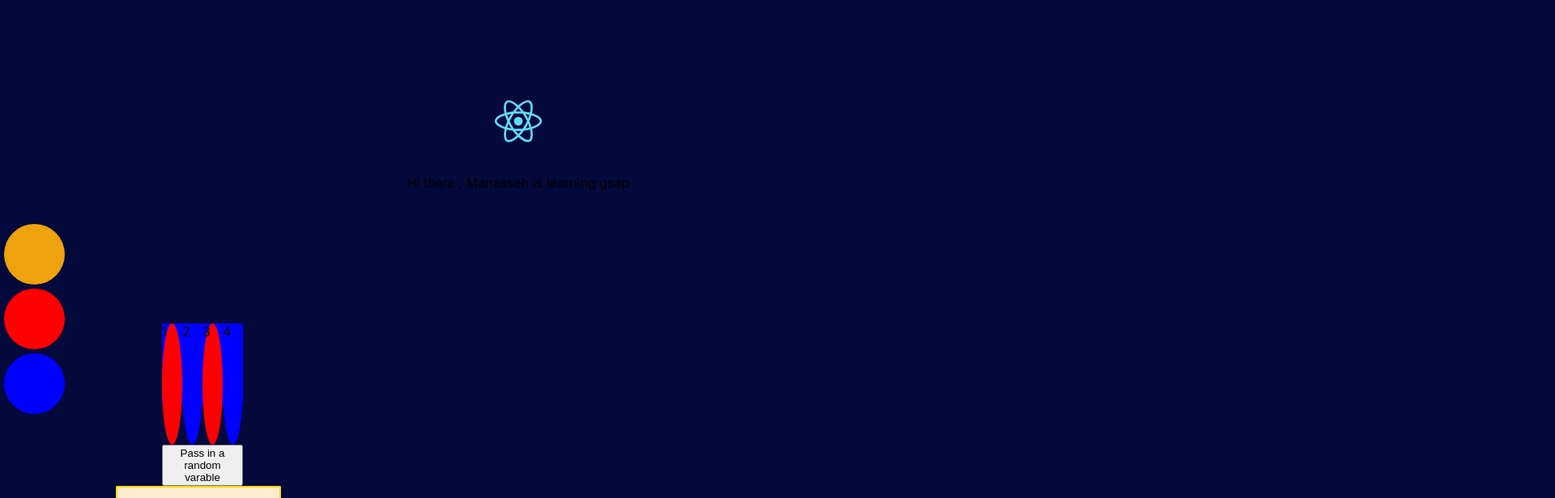
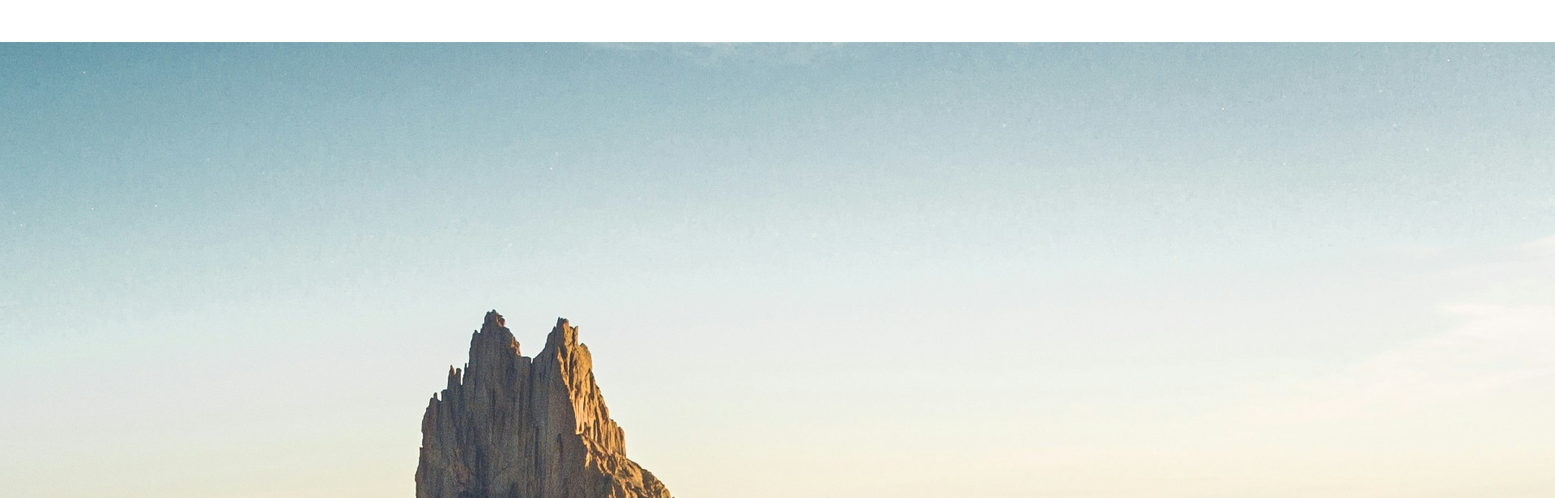
Before and after one commit to manaboy-07/gsap-react, a React (Create React App) app: page / in a window 1280 px wide. Shown: the top 616 px of the page at 81% size, 1920 px wide, since content can reach past the window. Built offline with nearby package versions, Linux system fonts and the light colour scheme.

Commit message:
updated animation

```diff
--- a/package.json
+++ b/package.json
@@ -11,6 +11,7 @@
     "react": "^18.2.0",
     "react-dom": "^18.2.0",
     "react-scripts": "5.0.1",
+    "sass": "^1.71.1",
     "web-vitals": "^2.1.4"
   },
   "scripts": {
--- a/src/App.js
+++ b/src/App.js
@@ -4,6 +4,7 @@ import gsap from "gsap";
 import { useGSAP } from "@gsap/react";
 import Start from "./Start";
 import Circle from "./Circle";
+import ImageSlider from "./ImageSlider";
 function App() {
   const boxRef = useRef(null);
   const boxShift = useRef(null);
@@ -57,33 +58,9 @@ function App() {
   //YT: https://www.youtube.com/watch?v=l0aI8Ecumy8&t=620s
 
   return (
-    <div className="app">
-      <div
-        ref={boxRef}
-        style={{ width: "100px", height: "100px", background: "blue" }}
-      >
-        {/* Your component content */}
-        <div ref={container} className="container">
-          <div className="circle">1</div>
-          <div className="circle">2</div>
-          <div className="circle">3</div>
-          <div className="circle">4</div>
-        </div>
-        {/* Using dependencies or state */}
-        <div className="boxshift" ref={boxShift}>
-          <button onClick={() => setEndx(randomX())}>
-            Pass in a random varable
-          </button>
-          <div className="boxX">{endx}</div>
-        </div>
-      </div>
-      <div>
-        <Start />
-      </div>
-      <div>
-        <Circle />
-      </div>
-    </div>
+    <>
+      <ImageSlider />
+    </>
   );
 }
 
--- /dev/null
+++ b/src/App.scss
@@ -0,0 +1,39 @@
+.main {
+  p {
+    position: absolute;
+    transform: rotate(-90deg);
+    top: 400px;
+    font-size: 20px;
+    font-weight: 700;
+    font-family: "Avenir";
+    letter-spacing: 10px;
+  }
+  .container {
+    width: 1440px;
+    margin: 0 auto;
+    height: 100vh;
+    display: flex;
+    align-items: center;
+    visibility: hidden;
+  }
+}
+
+.img-container {
+  width: 1440px;
+  height: 960px;
+  position: relative;
+  overflow: hidden;
+  &:after {
+    position: absolute;
+    content: "";
+    width: 100%;
+    height: 100%;
+    background: #fff;
+    top: 0;
+    right: 0;
+  }
+  img {
+    width: 1440px;
+    margin: 0 auto;
+  }
+}
--- /dev/null
+++ b/src/ImageSlider.jsx
@@ -0,0 +1,46 @@
+import React from "react";
+import landscape from "./img/landscape.jpg";
+import gsap from "gsap";
+import { useGSAP } from "@gsap/react";
+import { useRef } from "react";
+import CSSRulePlugin from "gsap/CSSRulePlugin";
+import { Power2 } from "gsap";
+
+function ImageSlider() {
+  let image = useRef(null);
+  let container = useRef(null);
+  let imageReveal = CSSRulePlugin.getRule(".img-container:after");
+
+  const tl = gsap.timeline();
+  useGSAP(() => {
+    tl.to(
+      container.current,
+      { duration: 1 },
+      { css: { visibility: "visible" } }
+    );
+    tl.to(
+      imageReveal,
+      { duration: 1.4 },
+      { width: "0%", ease: Power2.easeInOut }
+    );
+    tl.from(
+      image.current,
+      { duration: 1.4 },
+      { scale: 1.6, ease: Power2.easeInOut, delay: -1.6 }
+    );
+  });
+  return (
+    <section className="main">
+      <p>GSAP IMAGE REVEAL</p>
+      <div className="container" ref={container}>
+        <>
+          <div className="img-container">
+            <img ref={image} src={landscape} />
+          </div>
+        </>
+      </div>
+    </section>
+  );
+}
+
+export default ImageSlider;
--- a/src/index.css
+++ b/src/index.css
@@ -1,5 +1,4 @@
 body {
-  background-color: rgb(4, 9, 59);
   margin: 0;
   padding: 0;
   font-family: -apple-system, BlinkMacSystemFont, "Segoe UI", "Roboto", "Oxygen",
```
Also changed, not shown: src/App.css (+31 -0 lines), src/img/landscape.jpg (added), src/stuff.txt, 1 other file (tests, documents, lock files or other folders).
